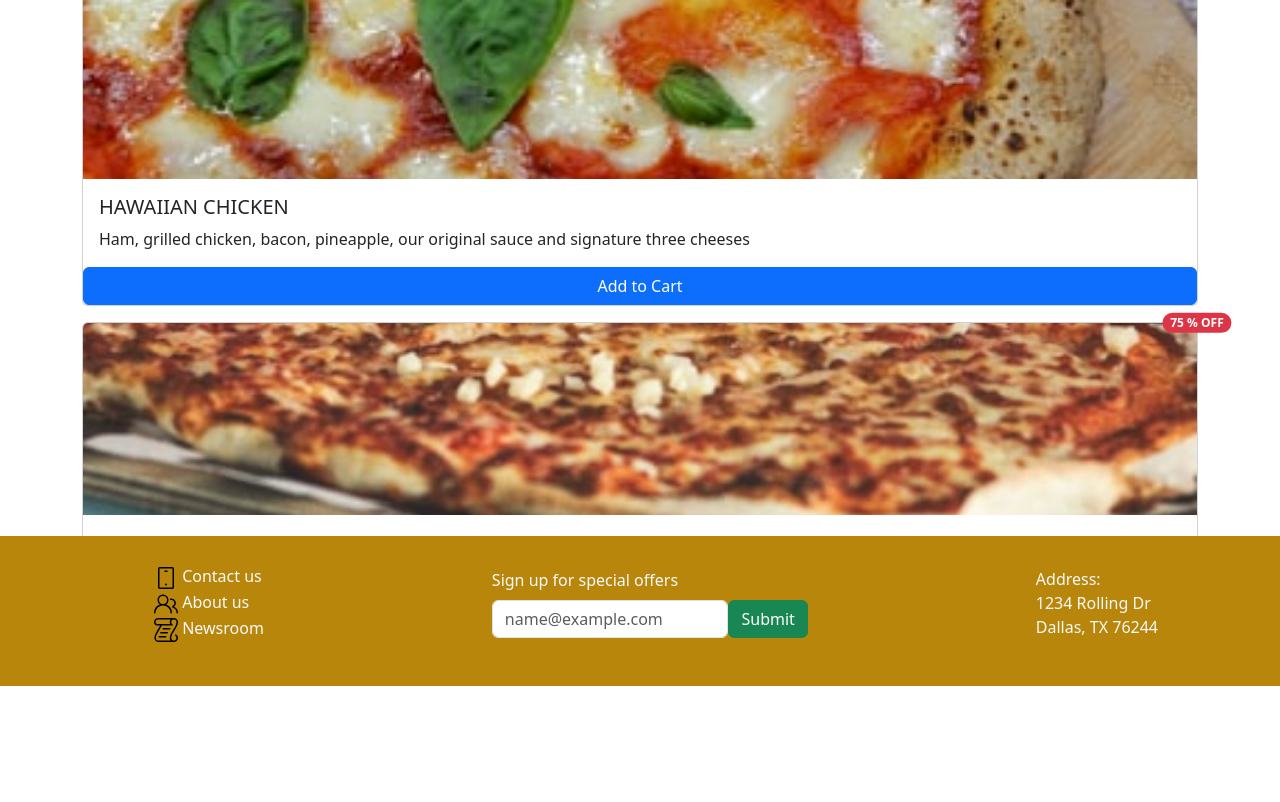
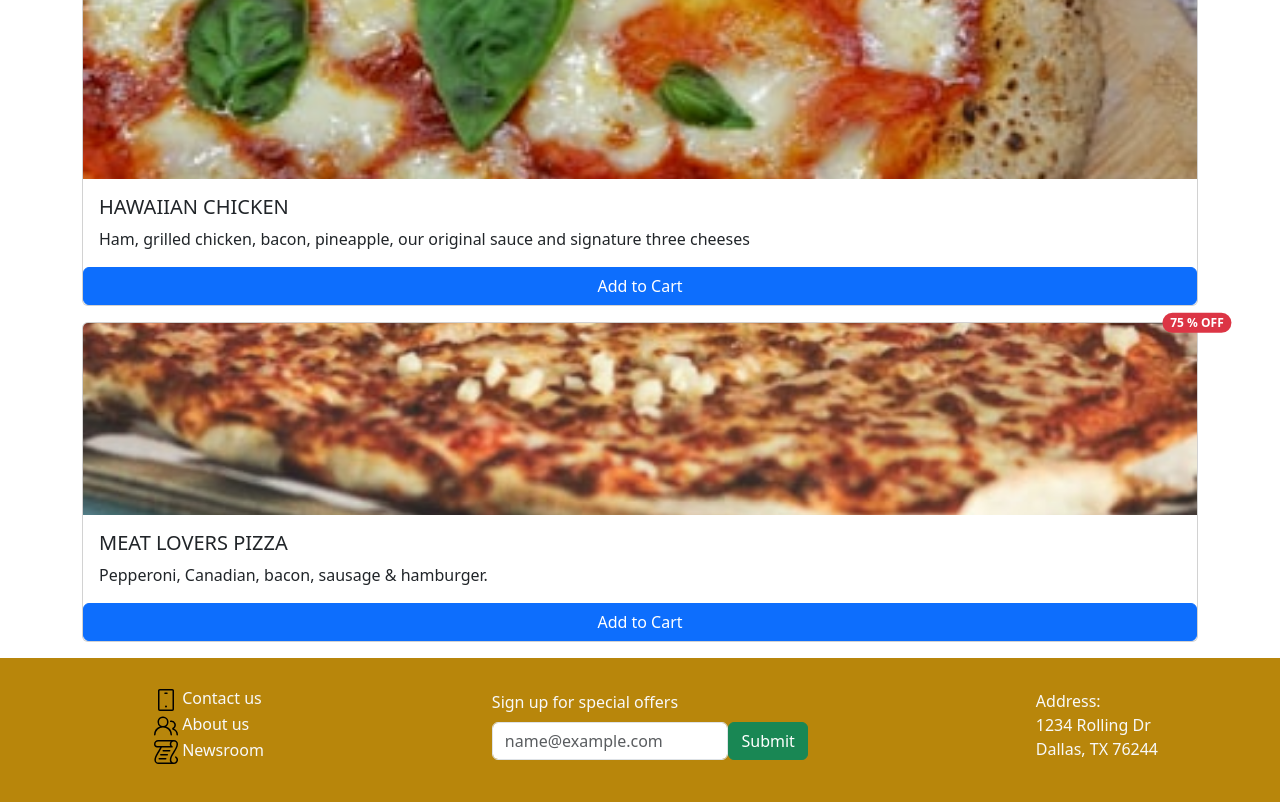
Before and after one commit to rohanpokwal/himalayan_pizza_crust, a plain HTML site: page deals.html in a window 1280 px wide. Shown: the part 114-916 px from the top of the page. Before the commit the page ends 800 px from the top, so only its background shows below. Drawn offline with nearby package versions, Linux system fonts and the light colour scheme.

```diff
--- a/deals.html
+++ b/deals.html
@@ -155,7 +155,7 @@
 
     <!-- This is going to be my footer -->
     <footer
-      class="footer-sec p-2 d-flex justify-content-around align-items-center fixed-bottom"
+      class="footer-sec p-2 d-flex justify-content-around align-items-center"
     >
       <ul>
         <li>
```
Also changed, not shown: order.html (+1 -1 lines).
